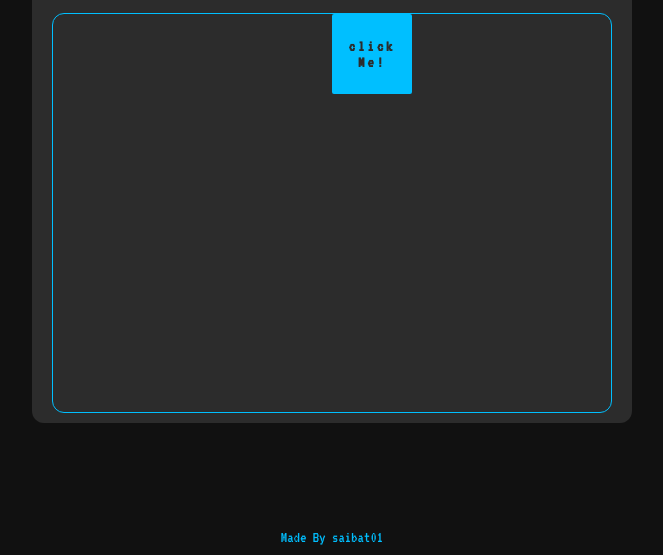
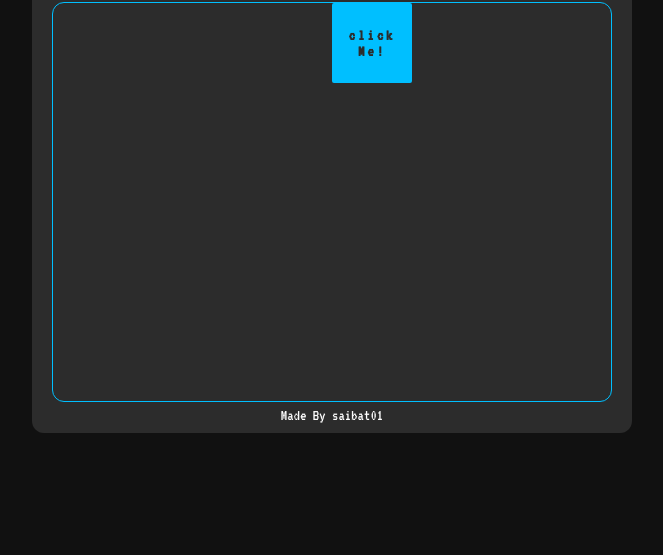
Before and after one commit to mohammed-mehdi-saibat/secret-agent-button, a plain HTML site: page index.html in a window 1280 px wide. Shown: the part 245-800 px from the top of the page, without its empty margins (308-971 px from the left). Drawn offline with Linux system fonts and the light colour scheme.

Commit message:
Refactor: Move 'Made By' text inside game container for consistent layout across browsers

```diff
--- a/index.html
+++ b/index.html
@@ -18,8 +18,8 @@
       <div id="game-board">
         <button id="secret-btn">click Me!</button>
       </div>
+      <div class="made-by">Made By saibat01</div>
     </div>
-    <div class="made-by">Made By saibat01</div>
   </body>
   <script src="script.js"></script>
 </html>
--- a/style.css
+++ b/style.css
@@ -12,7 +12,6 @@ body {
   display: flex;
   align-items: center;
   justify-content: center;
-  position: relative;
 }
 
 #game-container {
@@ -66,8 +65,7 @@ body {
 }
 
 .made-by {
-  position: absolute;
-  bottom: 10px;
   font-size: 16px;
-  color: #00bfff;
+  color: white;
+  margin-top: 5px;
 }
```
